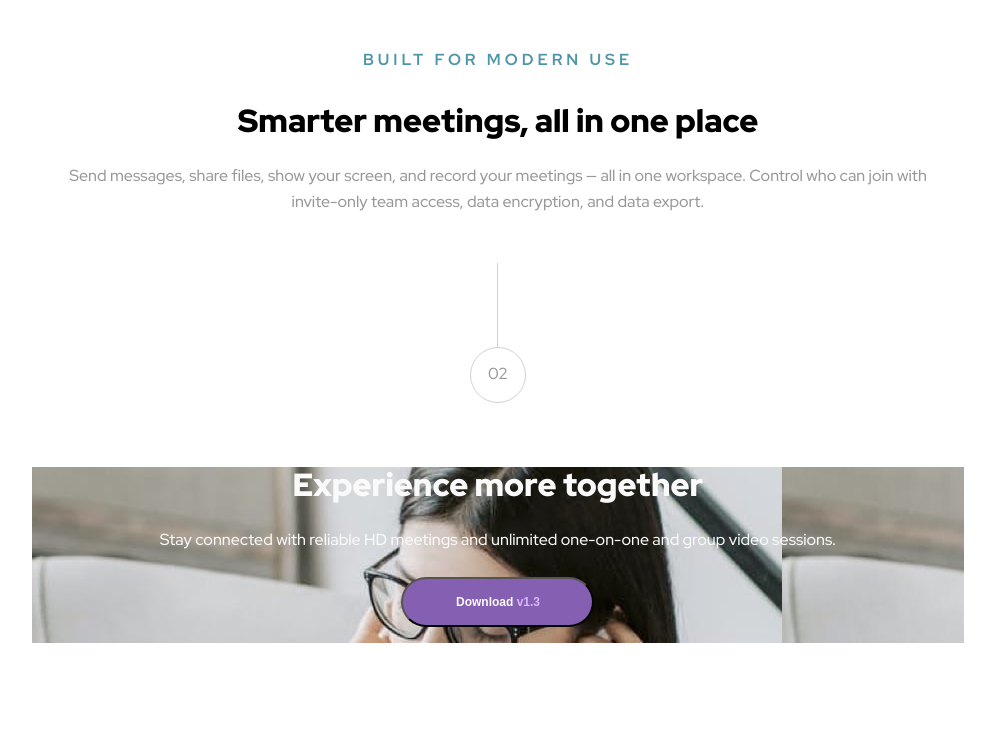
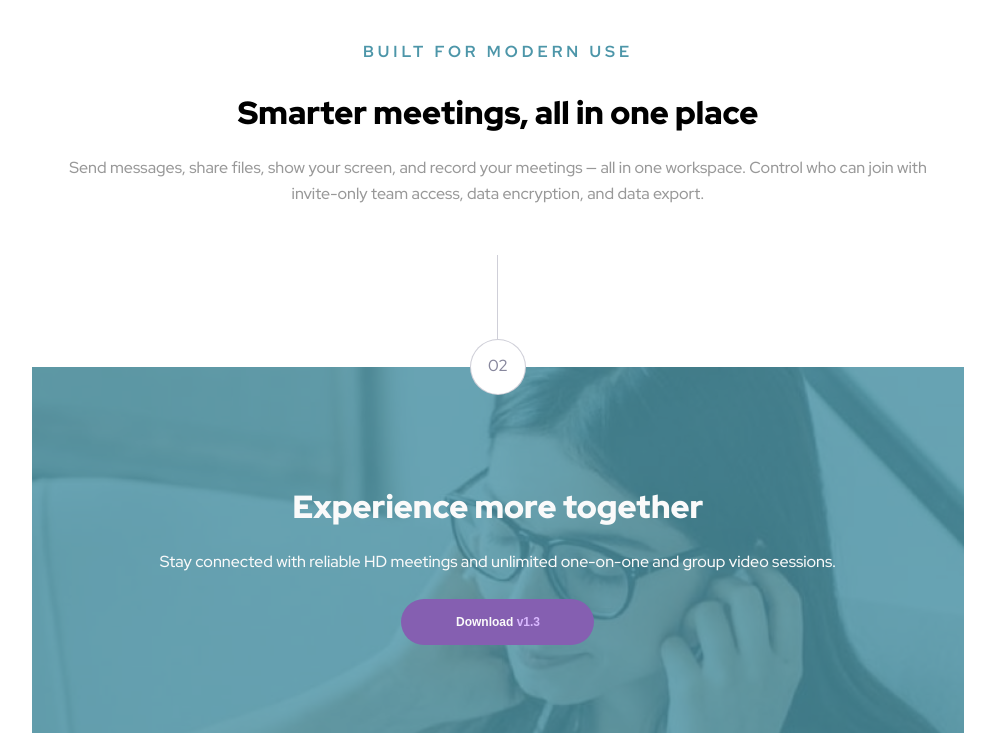
Before and after one commit to Mabchir/meet-landing-page-challenge, a plain HTML site: page starter-code/index.html in a window 1280 px wide. Shown: the part 1015-1748 px from the top of the page, without its empty margins (142-1137 px from the left). Before the commit the page ends 1658 px from the top, so only its background shows below. Drawn offline with Linux system fonts and the light colour scheme.

Commit message:
footer bug fixes

```diff
--- a/starter-code/index.html
+++ b/starter-code/index.html
@@ -71,7 +71,7 @@
         all in one workspace. Control who can join with <br />invite-only team
         access, data encryption, and data export.
       </p>
-
+      <div class="lastPart">
         <div class="section-divider">
           <div class="vl"></div>
           <div class="numbered-circle">02</div>
@@ -80,13 +80,14 @@
         <div class="footer">
           <h2>Experience more together</h2>
           <p>
-          Stay connected with reliable HD meetings and unlimited one-on-one and
-          group video sessions.
+            Stay connected with reliable HD meetings and unlimited one-on-one
+            and group video sessions.
           </p>
           <div class="buttons">
             <button class="button1">Download <span>v1.3</span></button>
           </div>
         </div>
+      </div>
     </main>
   </body>
 </html>
--- a/starter-code/styles.css
+++ b/starter-code/styles.css
@@ -64,6 +64,8 @@ p {
   font-size: 0.75rem;
   color: var(--white);
   margin-bottom: 16px;
+  box-shadow: none;
+  border: none;
 }
 
 .button1 {
@@ -79,8 +81,8 @@ p {
 }
 .section-divider {
   margin-top: 48px;
-  margin-bottom: 64px;
-
+  position: relative;
+  z-index: 1;
   display: flex;
   flex-direction: column;
   align-items: center;
@@ -92,15 +94,19 @@ p {
 }
 
 .section-divider .numbered-circle {
-  border: 1px solid var(--gray);
-  opacity: 0.4;
+  border: 1px solid rgb(135, 135, 157, 0.4);
+  color: rgb(135, 135, 157);
   border-radius: 50px;
   width: 56px;
   height: 56px;
   font-size: 16px;
   padding: 15px;
+  background-color: white;
 }
 
+.user-photos {
+  margin-top: 64px;
+}
 .user-photos img {
   width: 151px;
   height: 143px;
@@ -130,8 +136,21 @@ h2 {
   margin: 0px 37px 24px 37px;
 }
 
+.lastPart {
+  position: relative;
+}
+
 .footer {
+  padding-top: 92px;
   background-image: url("./assets/mobile/image-footer.jpg");
+  background-repeat: no-repeat;
+  background-size: cover;
+  box-shadow: inset 2000px 0 0 0 rgb(77, 150, 169, 0.8);
+  padding-bottom: 72px;
+  position: absolute;
+  top: 80%;
+  z-index: -1;
+  width: 100%;
 }
 .footer h2,
 .footer p {
@@ -141,7 +160,6 @@ h2 {
 
 .footer .button1 {
   background-color: var(--darkPurple);
-  background-repeat: no-repeat;
 }
 .footer span {
   color: var(--lightPurple);
```
Lines whose indentation alone changed are shown as unchanged.
